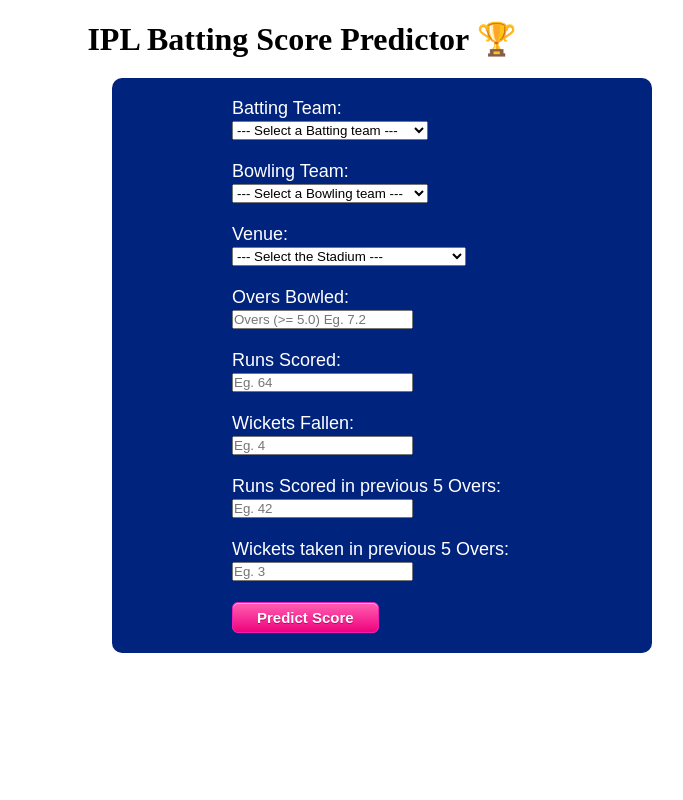
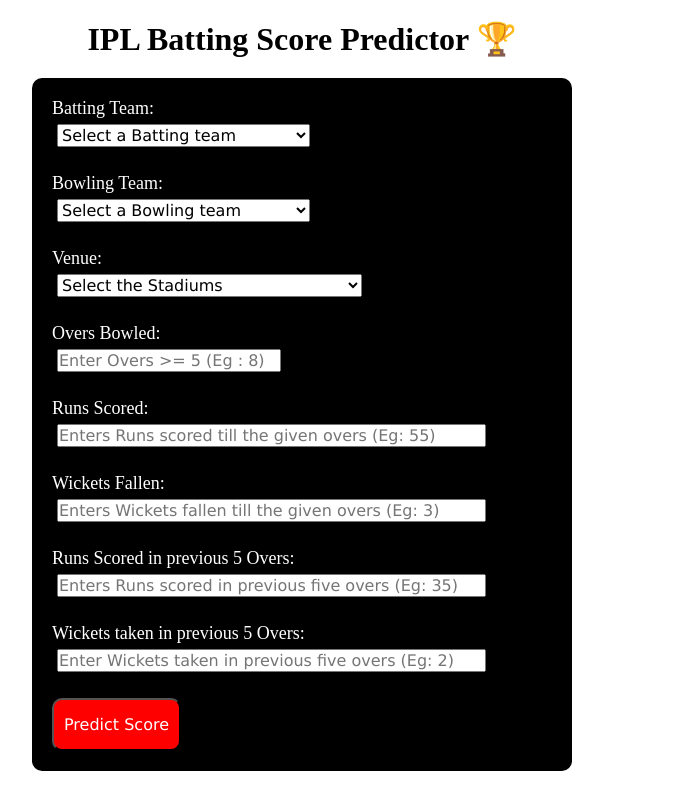
Before and after one commit to ANUPAMA0221/ML_Project, a Python web app: template templates/index.html in a window 1280 px wide. Shown: the whole page, without its empty margins (338-1021 px from the left). Run offline with Jinja, Linux system fonts and the light colour scheme; the template is opened without the code that fills it, so the values that code supplies are empty; some libraries are stand-ins or nearby versions.

Commit message:
Modified Frontend

```diff
--- a/static/styles.css
+++ b/static/styles.css
@@ -31,52 +31,65 @@
 }
 
 .register {
-
-    background-color: #00237d;
+    background-color: black;
+    justify-content: center;
+    align-items: center;
+    /* text-align: center; */
     width: 500px;
-    margin: 0px 0px 0px 450px;
+    /* margin: 0px 0px 0px 450px; */
     color: white;
     font-size: 18px;
     padding: 20px;
     border-radius: 10px;
-}
-
-#register {
-    margin-left: 100px;
+    margin: 0 auto;
 }
 
 label {
     color: white;
-    font-family: sans-serif;
+    font-family: 'Times New Roman', Times, serif;
     font-size: 18px;
     font-style: normal;
 }
 
-#name {
+.input_box {
+    font-family: Verdana, Geneva, Tahoma, sans-serif;
+    font-size: 16px;
+    /* padding: 10px 0px; */
+    margin: 5px;
+}
+
+.form-input {
+    font-family: Verdana, Geneva, Tahoma, sans-serif;
+    font-size: 16px;
+    margin: 5px;
+    width: 425px;
+}
+
+/* #name {
     width: 300px;
     border: none;
     border-radius: 3px;
     outline: 0px;
     padding: 7px;
-}
+} */
 
-#ph {
+/* #ph {
     width: 65px;
     padding: 7px;
     border: none;
     border-radius: 3px;
     outline: 0;
-}
+} */
 
-#num {
+/* #num {
     width: 230px;
     padding: 7px;
     border: none;
     border-radius: 3px;
     outline: 0;
-}
+} */
 
-#sub {
+/* #sub {
     width: 200px;
     padding: 7px;
     font-size: 12px;
@@ -85,33 +98,21 @@
     border: none;
     border-radius: 3px;
     outline: 0;
-}
+} */
 
 .myButton {
-    box-shadow: inset 0px 1px 0px 0px #fbafe3;
-    background: linear-gradient(to bottom, #ff5bb0 5%, #ef027d 100%);
-    background-color: #ff5bb0;
-    border-radius: 6px;
-    border: 1px solid #ee1eb5;
-    display: inline-block;
-    cursor: pointer;
-    color: #ffffff;
-    font-family: Arial;
-    font-size: 15px;
-    font-weight: bold;
-    padding: 6px 24px;
-    text-decoration: none;
-    text-shadow: 0px 1px 0px #c70067;
+    font-family: 'Lucida Sans', 'Lucida Sans Regular', 'Lucida Grande', 'Lucida Sans Unicode', Geneva, Verdana, sans-serif;
+    font-size: 16px;
+    padding: 15px 10px;
+    background-color: rgb(255, 0, 0);
+    color: rgb(255, 255, 255);
+    text-decoration: double;
+    border-radius: 10px;
 }
 
 .myButton:hover {
-    background: linear-gradient(to bottom, #ef027d 5%, #ff5bb0 100%);
-    background-color: #ef027d;
-}
-
-.myButton:active {
-    position: relative;
-    top: 1px;
+    background-color: lightblue;
+    color: black;
 }
 
 /*animations*/
--- a/templates/index.html
+++ b/templates/index.html
@@ -19,11 +19,12 @@
 	</head>
 	<body>
 		<h1>IPL Batting Score Predictor 🏆</h1>
+		<div class="box">
 			<div class="register">
 				<form id="register" action="{{ url_for('predict') }}" method="post">
 					<label> Batting Team: </label><br />
-				<select name="batting-team" style="font-size: 10pt">
-					<option value="none">--- Select a Batting team ---</option>
+					<select name="batting-team" class="input_box">
+						<option value="none">Select a Batting team</option>
 						<option value="Mumbai Indians">Mumbai Indians</option>
 						<option value="Kolkata Knight Riders">Kolkata Knight Riders</option>
 						<option value="Chennai Super Kings">Chennai Super Kings</option>
@@ -38,8 +39,8 @@
 						</option></select
 					><br /><br />
 					<label> Bowling Team: </label><br />
-				<select name="bowling-team" style="font-size: 10pt">
-					<option value="none">--- Select a Bowling team ---</option>
+					<select name="bowling-team" class="input_box">
+						<option value="none">Select a Bowling team</option>
 						<option value="Mumbai Indians">Mumbai Indians</option>
 						<option value="Kolkata Knight Riders">Kolkata Knight Riders</option>
 						<option value="Chennai Super Kings">Chennai Super Kings</option>
@@ -54,15 +55,17 @@
 						</option></select
 					><br /><br />
 					<label> Venue: </label><br />
-				<select name="venue" style="font-size: 10pt">
-					<option value="none">--- Select the Stadium ---</option>
+					<select name="venue" class="input_box">
+						<option value="none">Select the Stadiums</option>
 						<option value="Eden Gardens">Eden Gardens</option>
 						<option value="Feroz Shah Kotla">Feroz Shah Kotla</option>
 						<option value="M Chinnaswamy Stadium">M Chinnaswamy Stadium</option>
 						<option value="MA Chidambaram Stadium, Chepauk">
 							MA Chidambaram Stadium
 						</option>
-					<option value="Sawai Mansingh Stadium">Sawai Mansingh Stadium</option>
+						<option value="Sawai Mansingh Stadium">
+							Sawai Mansingh Stadium
+						</option>
 						<option value="Punjab Cricket Association Stadium, Mohali">
 							Punjab Cricket Association Stadium
 						</option>
@@ -72,44 +75,46 @@
 						<option value="Wankhede Stadium">Wankhede Stadium</option></select
 					><br /><br />
 
-				<label> Overs Bowled: </label><br />
+					<label>Overs Bowled: </label><br />
 					<input
 						class="form-input"
 						type="text"
 						name="overs"
-					placeholder="Overs (>= 5.0) Eg. 7.2"
+						style="width: 220px"
+						placeholder="Enter Overs >= 5 (Eg : 8)"
 					/><br /><br />
 					<label> Runs Scored: </label><br />
 					<input
 						class="form-input"
 						type="text"
 						name="runs"
-					placeholder="Eg. 64"
+						placeholder="Enters Runs scored till the given overs (Eg: 55)"
 					/><br /><br />
 					<label> Wickets Fallen: </label><br />
 					<input
 						class="form-input"
 						type="text"
 						name="wickets"
-					placeholder="Eg. 4"
+						placeholder="Enters Wickets fallen till the given overs (Eg: 3)"
 					/><br /><br />
 					<label> Runs Scored in previous 5 Overs: </label><br />
 					<input
 						class="form-input"
 						type="text"
 						name="runs_in_prev_5"
-					placeholder="Eg. 42"
+						placeholder="Enters Runs scored in previous five overs (Eg: 35)"
 					/><br /><br />
 					<label> Wickets taken in previous 5 Overs: </label><br />
 					<input
 						class="form-input"
 						type="text"
 						name="wickets_in_prev_5"
-					placeholder="Eg. 3"
+						placeholder="Enter Wickets taken in previous five overs (Eg: 2)"
 					/><br /><br />
 
 					<input type="submit" class="myButton" value="Predict Score" />
 				</form>
 			</div>
+		</div>
 	</body>
 </html>
```
Lines whose indentation alone changed are shown as unchanged.
